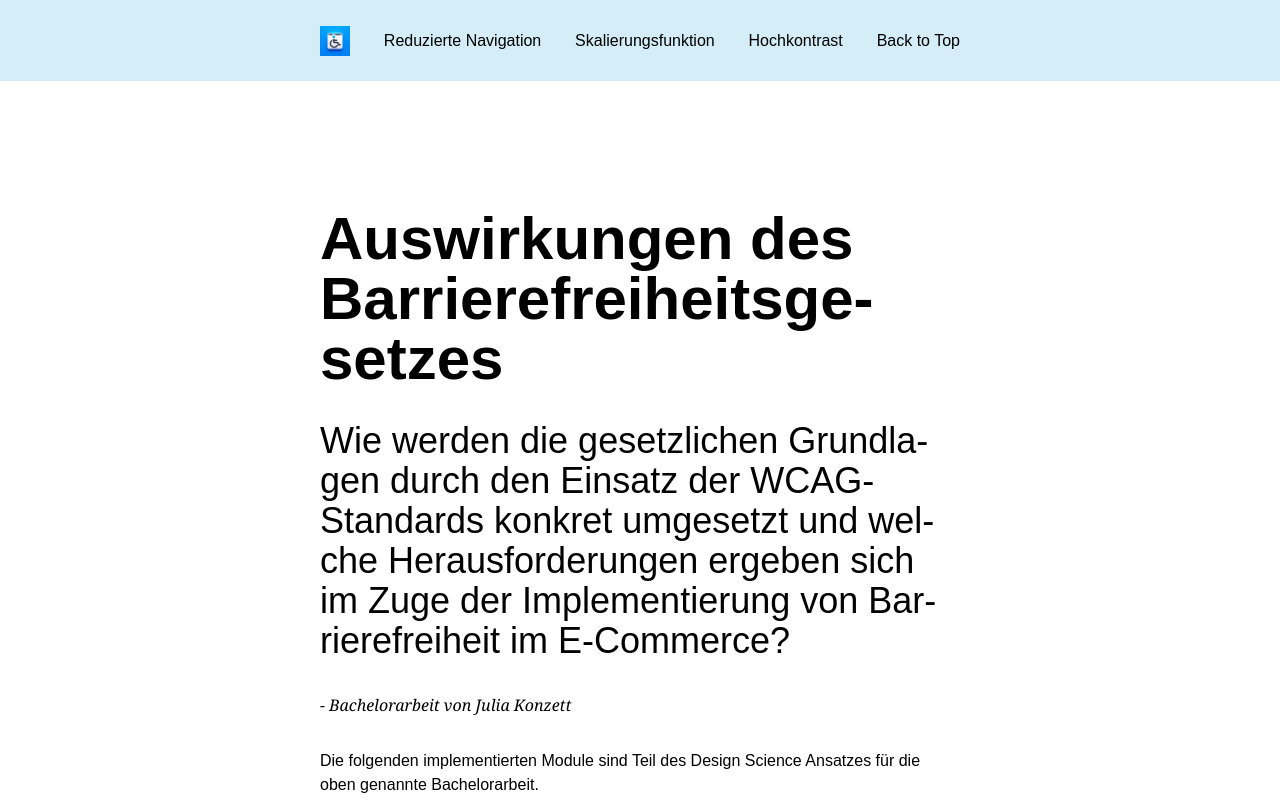
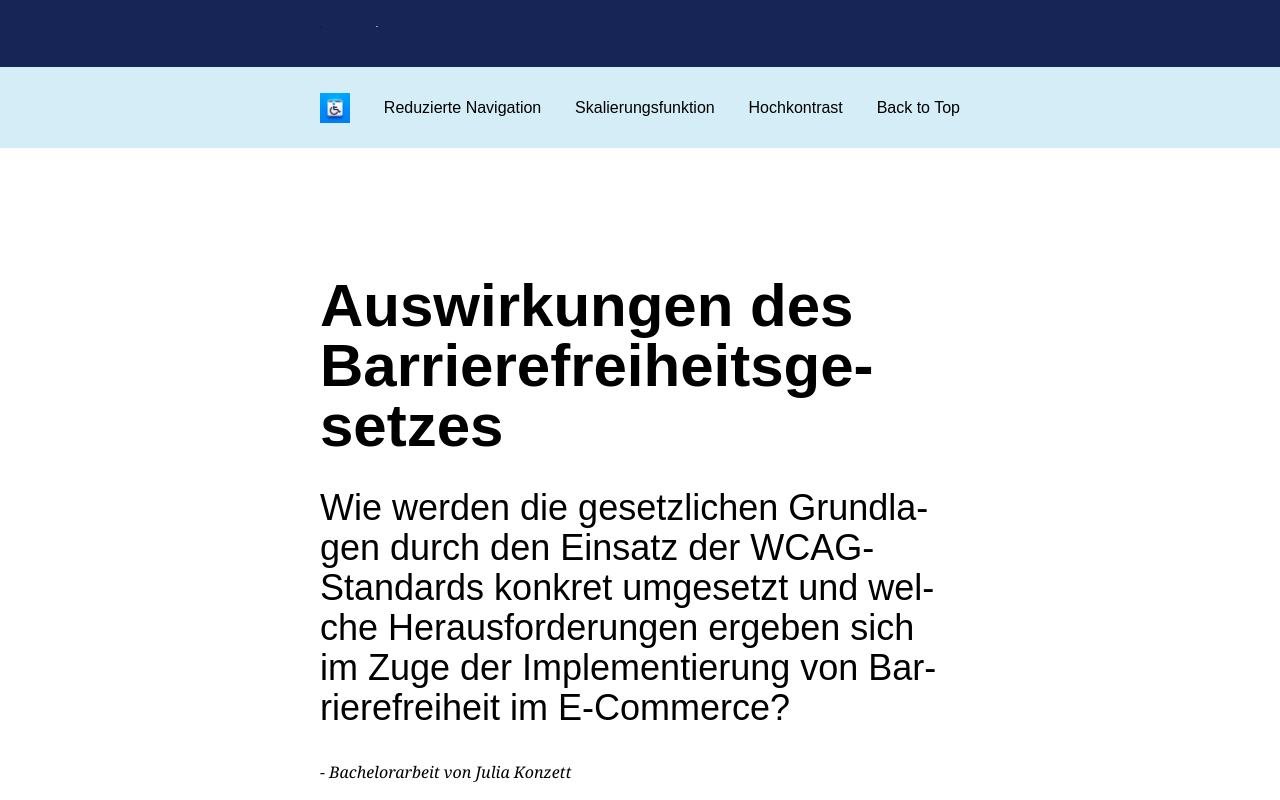
Before and after one commit to juliakonzett/accessibility-x-file, a Next.js app: page / in a window 1280 px wide. Shown: the top 800 px of the page. Built offline with nearby package versions, Linux system fonts and the light colour scheme.

Commit message:
added functionIcons

```diff
--- a/src/app/layout.tsx
+++ b/src/app/layout.tsx
@@ -2,6 +2,7 @@ import type { Metadata } from 'next';
 import './globals.css';
 import Navbar from '@/components/Navbar';
 import Footer from '@/components/Footer';
+import FuncitonsBar from '@/components/FunctionsBar';
 
 export const metadata: Metadata = {
   title: 'Barrierefreiheit',
@@ -16,6 +17,7 @@ export default function RootLayout({
   return (
     <html lang='de'>
       <body className='flex min-h-screen flex-col'>
+        <FuncitonsBar />
         <Navbar />
         <main className='flex-grow'>{children}</main>
         <Footer />
--- /dev/null
+++ b/src/components/FunctionsBar.tsx
@@ -0,0 +1,24 @@
+import Image from 'next/image';
+
+export default function FuncitonsBar() {
+  return (
+    <div className='px-[25%] py-[2%] flex flex-row gap-10 bg-blue-950'>
+      <div className='w-4 h-4'>
+        <Image
+          src='/letter.png'
+          alt='Ein großes A und ein Pluszeichen'
+          width={2}
+          height={2}
+        />
+      </div>
+      <div className='w-4 h-4'>
+        <Image
+          src='/contrast.png'
+          alt='Eine schwarz weiße Sonne die Kontrast abbilden soll.'
+          width={2}
+          height={2}
+        />
+      </div>
+    </div>
+  );
+}
```
Also changed, not shown: public/brightness.png (added), public/letter.png (added).
